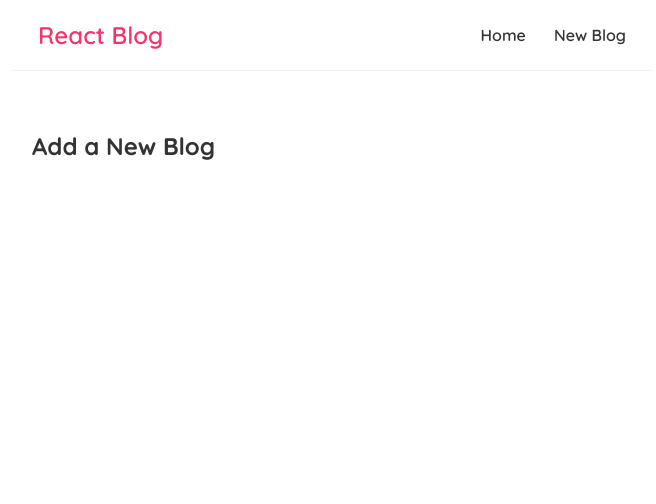
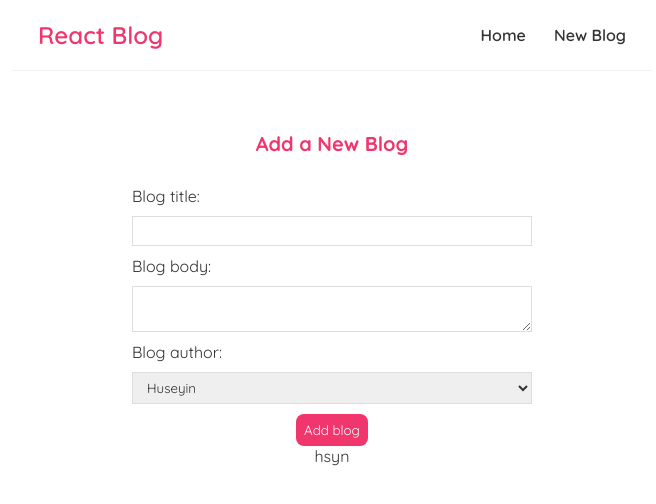
Before and after one commit to huseyineskan/react-simple-blog, a React (Create React App) app: page /create in a window 1280 px wide. Shown: the top 504 px of the page, without its empty margins (308-964 px from the left). Built offline with nearby package versions, Linux system fonts and the light colour scheme.

Commit message:
controlled form inputs

```diff
--- a/src/Create.js
+++ b/src/Create.js
@@ -1,7 +1,47 @@
+import { useState } from 'react';
+
 const Create = () => {
+    const [title, setTitle] = useState('');
+    const [body, setBody] = useState('');
+    const [author, setAuthor] = useState('hsyn');
+
     return (
         <div className="create">
             <h2>Add a New Blog</h2>
+            <form>
+                <label htmlFor="title">Blog title:</label>
+                <input
+                    type="text"
+                    id="title"
+                    required
+                    value={title}
+                    onChange={(e) => setTitle(e.target.value)}
+                />
+
+                <label htmlFor="body">Blog body:</label>
+                <textarea
+                    id="body"
+                    required
+                    value={ body }
+                    onChange={(e) => setBody(e.target.value)}
+                >
+                </textarea>
+
+                <label>Blog author:</label>
+                <select
+                    value={author}
+                    onChange={(e) => setAuthor(e.target.value)}
+                >
+                    <option value="baba">Huseyin</option>
+                    <option value="anne">Gözde</option>
+                    <option value="cocuk">Mirza</option>
+                </select>
+
+                <button>Add blog</button>
+                <p>{ title }</p>
+                <p>{ body }</p>
+                <p>{ author }</p>
+            </form>
         </div>
      );
 }
--- a/src/index.css
+++ b/src/index.css
@@ -94,3 +94,35 @@
 .blog-details div {
   margin: 20px 0;
 }
+
+/* create new blog form */
+.create {
+  max-width: 400px;
+  margin: 0 auto;
+  text-align: center;
+}
+.create label {
+  text-align: left;
+  display: block;
+}
+.create h2 {
+  font-size: 20px;
+  color: #f1356d;
+  margin-bottom: 30px;
+}
+.create input, .create textarea, .create select {
+  width: 100%;
+  padding: 6px 10px;
+  margin: 10px 0;
+  border: 1px solid #ddd;
+  box-sizing: border-box;
+  display: block;
+}
+.create button {
+  background: #f1356d;
+  color: #fff;
+  border: 0;
+  padding: 8px;
+  border-radius: 8px;
+  cursor: pointer;
+}
```
